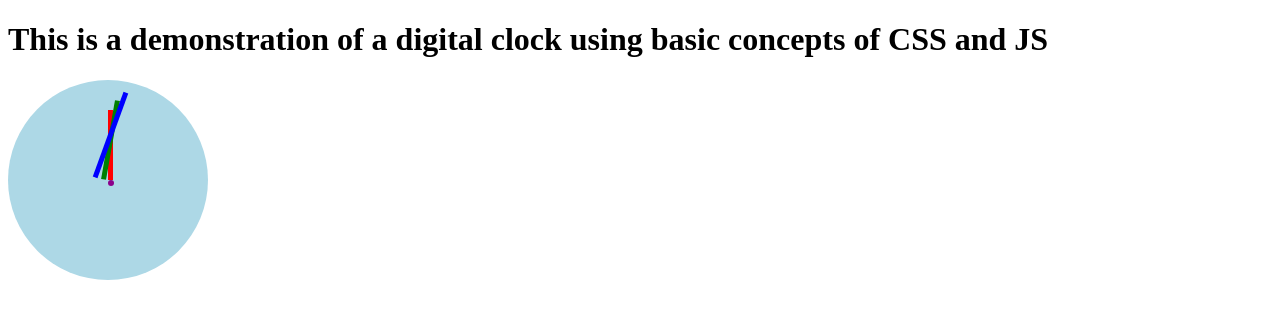
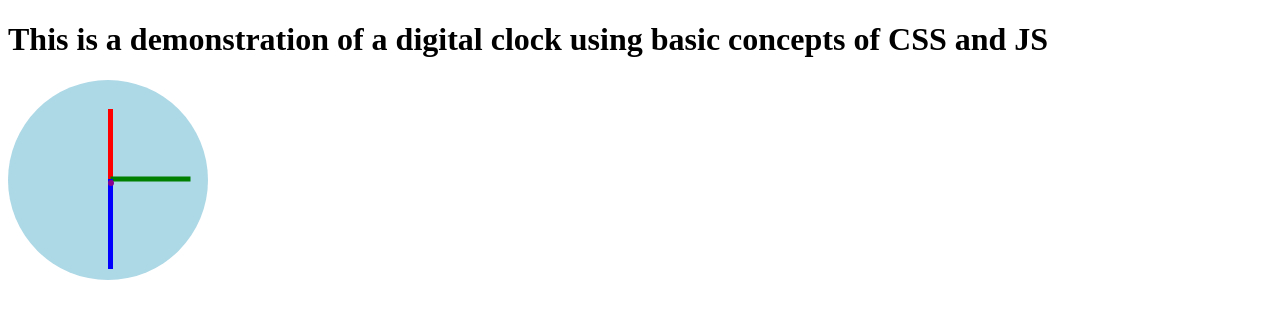
Before and after one commit to Sourav61/Digital-Clock, a website: page index.html in a window 1280 px wide. Drawn offline with Linux system fonts and the light colour scheme.

Commit message:
Fix: Add the sass watch command to use scss Add the sass watch command to use scss as script in package json file, fixed variable issue

```diff
--- a/index.html
+++ b/index.html
@@ -4,56 +4,8 @@
     <meta charset="UTF-8">
     <meta name="viewport" content="width=device-width, initial-scale=1.0">
     <title>Digital Clock 🕒</title>
-    <style>
-        .outer-body {
-            height: 200px;
-            width: 200px;
-            background-color: lightblue;
-            border-radius: 100%;
-            display: flex;
-            position: relative;
-        }
 
-        .center {
-            border-radius: 100%;
-            background-color: darkmagenta;
-            height: 6px;
-            width: 6px;
-            top: 50%;
-            left: 50%;
-            position: absolute;
-        }
-
-        .hour-hand {
-            height: 35%;
-            width: 5px;
-            background-color: red;
-            position: absolute;
-            left: 50%;
-            top: 15%;
-
-        }
-
-        .minutes-hand {
-            height: 40%;
-            width: 5px;
-            background-color: green;
-            position: absolute;
-            left: 50%;
-            top: 10%;
-            transform: rotateZ(10deg);
-        }
-
-        .seconds-hand {
-            height: 45%;
-            width: 5px;
-            background-color: blue;
-            position: absolute;
-            left: 50%;
-            top: 5%;
-            transform: rotateZ(20deg);
-        }
-    </style>
+    <link rel="stylesheet" href="styles.css">
 </head>
 <body>
     <h1>This is a demonstration of a digital clock using basic concepts of CSS and JS</h1>
--- /dev/null
+++ b/styles.scss
@@ -0,0 +1,69 @@
+:root {
+    --outer-body-color: lightblue;
+    --center-dot-color: darkmagenta;
+
+    // Hour Hand
+    --hour-hand-color: red;
+    --hour-hand-height: 35%;
+
+    // Minutes Hand
+    --minutes-hand-color: green;
+    --minutes-hand-height: 40%;
+
+    // Seconds Hand
+    --seconds-hand-color: blue;
+    --seconds-hand-height: 45%;
+}
+
+.outer-body {
+    height: 200px;
+    width: 200px;
+    background-color: var(--outer-body-color);
+    border-radius: 100%;
+    display: flex;
+    position: relative;
+}
+
+.center {
+    border-radius: 100%;
+    background-color: var(--center-dot-color);
+    height: 6px;
+    width: 6px;
+    top: 50%;
+    left: 50%;
+    position: absolute;
+    z-index: 9999;
+}
+
+.hour-hand {
+    height: var(--hour-hand-height);
+    width: 5px;
+    background-color: var(--hour-hand-color);
+    position: absolute;
+    left: 50%;
+    top: calc(50% - var(--hour-hand-height) - 1px);
+    transform: rotate(0deg);
+    transform-origin: bottom;
+}
+
+.minutes-hand {
+    height: var(--minutes-hand-height);
+    width: 5px;
+    background-color: var(--minutes-hand-color);
+    position: absolute;
+    left: 50%;
+    top: calc(50% - var(--minutes-hand-height) - 1px);
+    transform: rotate(90deg);
+    transform-origin: bottom;
+}
+
+.seconds-hand {
+    height: var(--seconds-hand-height);
+    width: 5px;
+    background-color: var(--seconds-hand-color);
+    position: absolute;
+    left: 50%;
+    top: calc(50% - var(--seconds-hand-height) - 1px);
+    transform: rotate(180deg);
+    transform-origin: bottom;
+}
```
Also changed, not shown: package.json (added, +13 -0 lines), styles.css (added), 1 other file.
